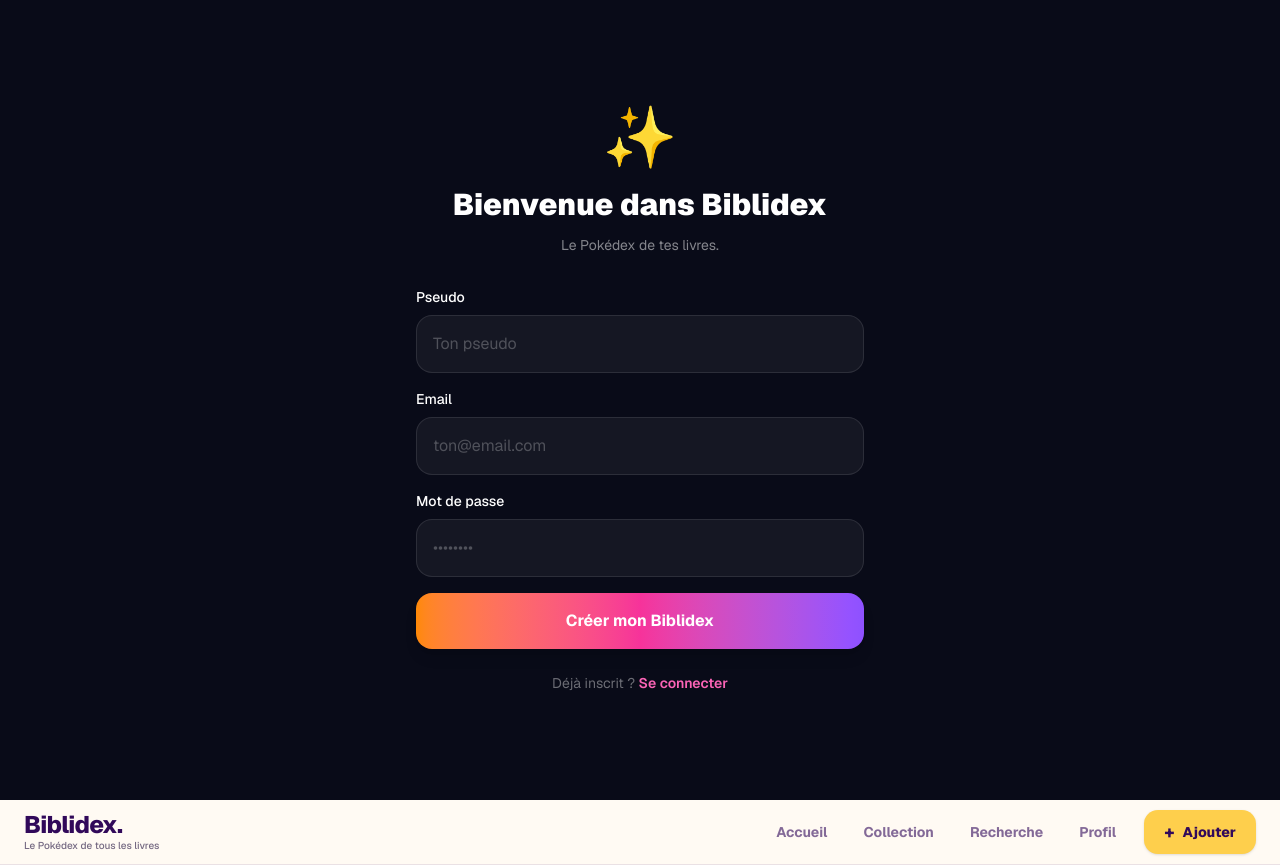
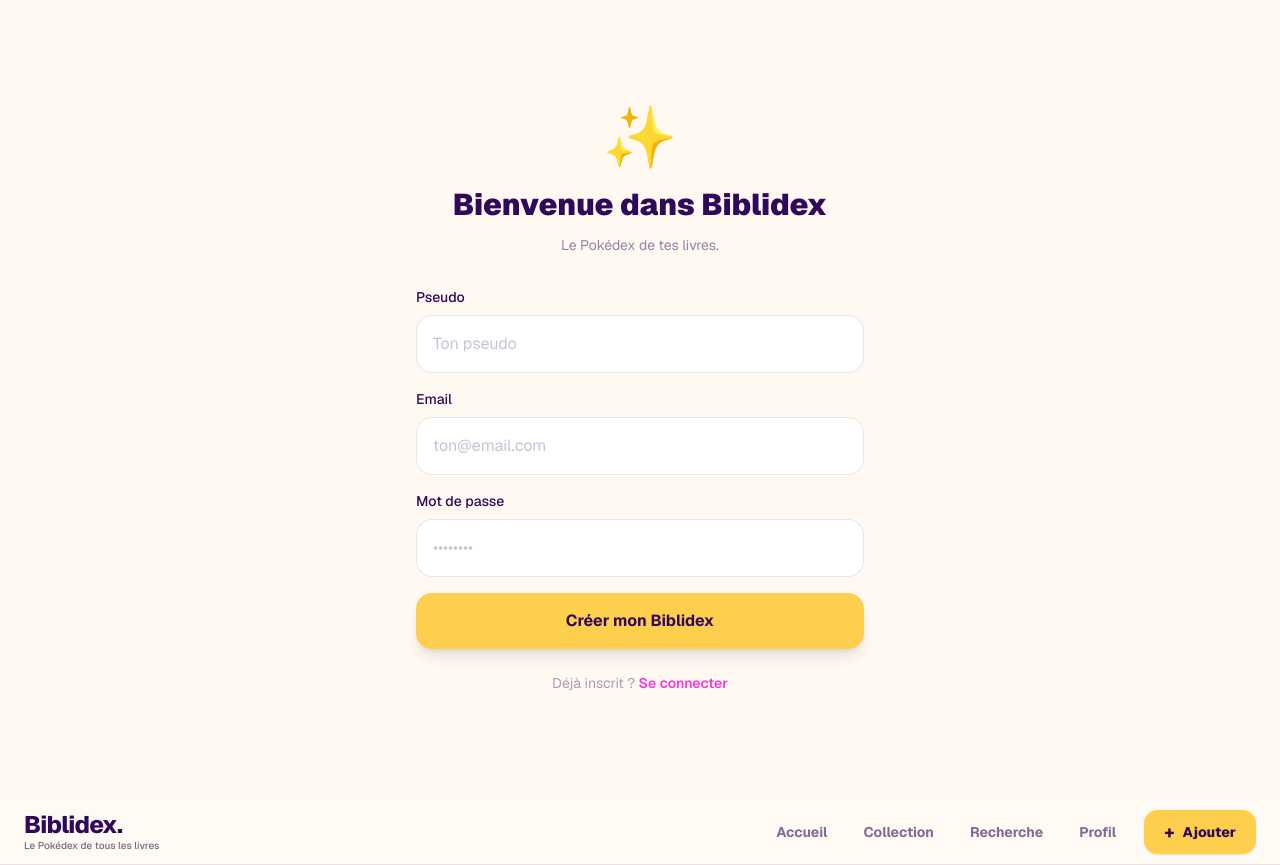
Before and after one commit to MedReyn/biblidex, a Next.js app: page /signup in a window 1280 px wide. Built offline with nearby package versions, Linux system fonts and the light colour scheme; no server answers.

Commit message:
refactor: harmonize secondary screens with design system

```diff
--- a/app/signup/page.tsx
+++ b/app/signup/page.tsx
@@ -44,7 +44,7 @@ export default function SignupPage() {
   }
 
   return (
-    <main className="min-h-screen bg-[#090B18] px-5 text-white">
+    <main className="min-h-screen bg-[#FFF9F2] px-5 text-[#31095A]">
       <div className="mx-auto flex min-h-screen max-w-md flex-col justify-center">
 
         <div className="mb-8 text-center">
@@ -56,7 +56,7 @@ export default function SignupPage() {
             Bienvenue dans Biblidex
           </h1>
 
-          <p className="mt-3 text-sm text-white/50">
+          <p className="mt-3 text-sm text-[#31095A]/50">
             Le Pokédex de tes livres.
           </p>
         </div>
@@ -77,7 +77,7 @@ export default function SignupPage() {
               value={username}
               onChange={(event) => setUsername(event.target.value)}
               placeholder="Ton pseudo"
-              className="w-full rounded-2xl border border-white/10 bg-white/5 px-4 py-4 outline-none placeholder:text-white/25 focus:border-pink-400"
+              className="w-full rounded-2xl border border-[#31095A]/10 bg-white px-4 py-4 outline-none placeholder:text-[#31095A]/25 focus:border-pink-400"
             />
           </div>
 
@@ -92,7 +92,7 @@ export default function SignupPage() {
               value={email}
               onChange={(event) => setEmail(event.target.value)}
               placeholder="ton@email.com"
-              className="w-full rounded-2xl border border-white/10 bg-white/5 px-4 py-4 outline-none placeholder:text-white/25 focus:border-pink-400"
+              className="w-full rounded-2xl border border-[#31095A]/10 bg-white px-4 py-4 outline-none placeholder:text-[#31095A]/25 focus:border-pink-400"
             />
           </div>
 
@@ -108,14 +108,14 @@ export default function SignupPage() {
               value={password}
               onChange={(event) => setPassword(event.target.value)}
               placeholder="••••••••"
-              className="w-full rounded-2xl border border-white/10 bg-white/5 px-4 py-4 outline-none placeholder:text-white/25 focus:border-pink-400"
+              className="w-full rounded-2xl border border-[#31095A]/10 bg-white px-4 py-4 outline-none placeholder:text-[#31095A]/25 focus:border-pink-400"
             />
           </div>
 
           <button
             type="submit"
             disabled={loading}
-            className="w-full rounded-2xl bg-gradient-to-r from-orange-400 via-pink-500 to-violet-500 px-5 py-4 font-bold shadow-lg transition hover:scale-[1.01] disabled:opacity-50"
+            className="w-full rounded-2xl bg-[#FECF4C] text-[#31095A] px-5 py-4 font-bold shadow-lg transition hover:scale-[1.01] disabled:opacity-50"
           >
             {loading
               ? "Création..."
@@ -125,16 +125,16 @@ export default function SignupPage() {
         </form>
 
         {message && (
-          <div className="mt-5 rounded-2xl bg-white/5 p-4 text-center text-sm text-white/70">
+          <div className="mt-5 rounded-2xl bg-white p-4 text-center text-sm text-[#31095A]/70">
             {message}
           </div>
         )}
 
-        <p className="mt-6 text-center text-sm text-white/40">
+        <p className="mt-6 text-center text-sm text-[#31095A]/40">
           Déjà inscrit ?{" "}
           <Link
             href="/login"
-            className="font-semibold text-pink-400"
+            className="font-semibold text-[#F837E2]"
           >
             Se connecter
           </Link>
```
